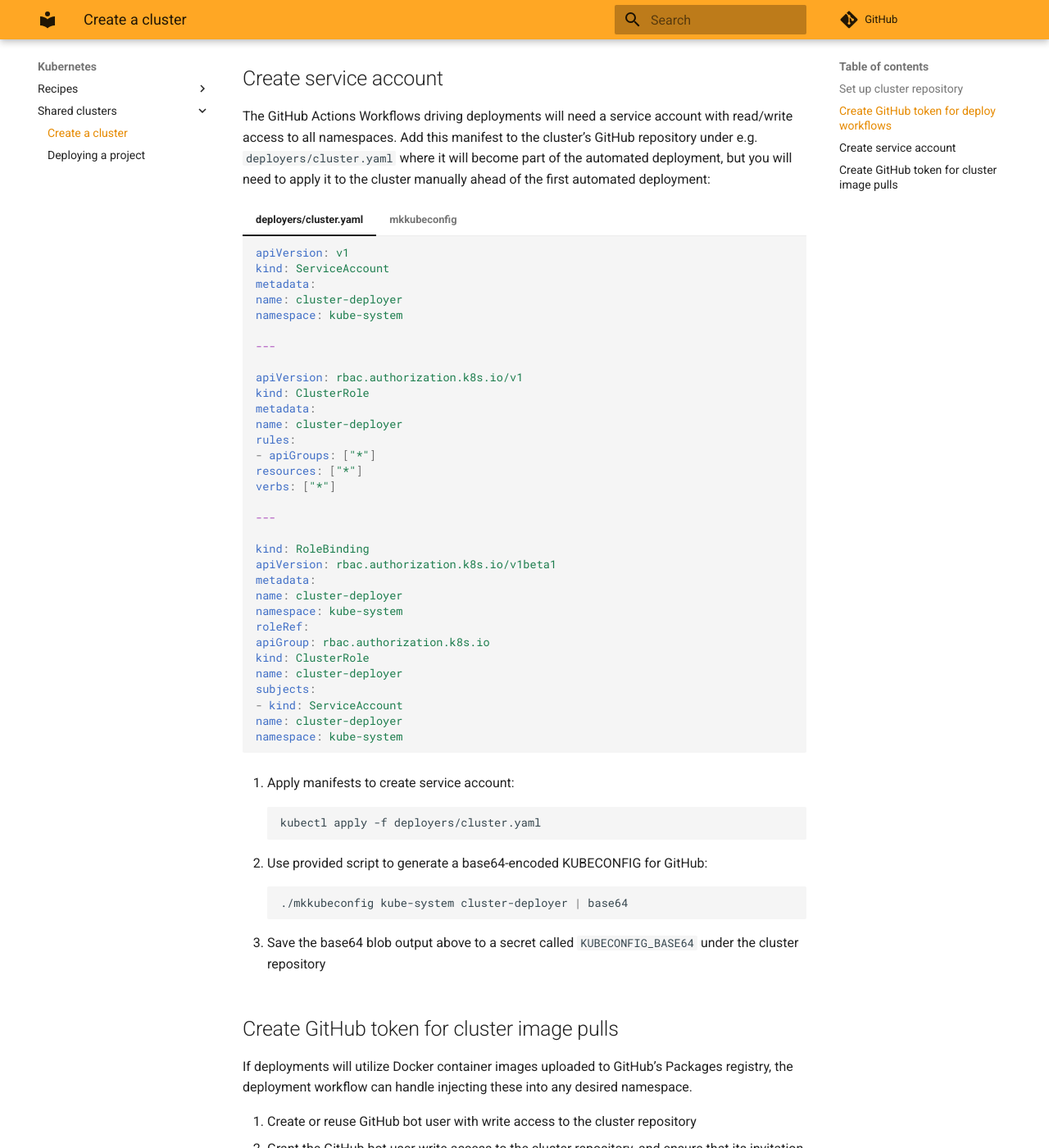
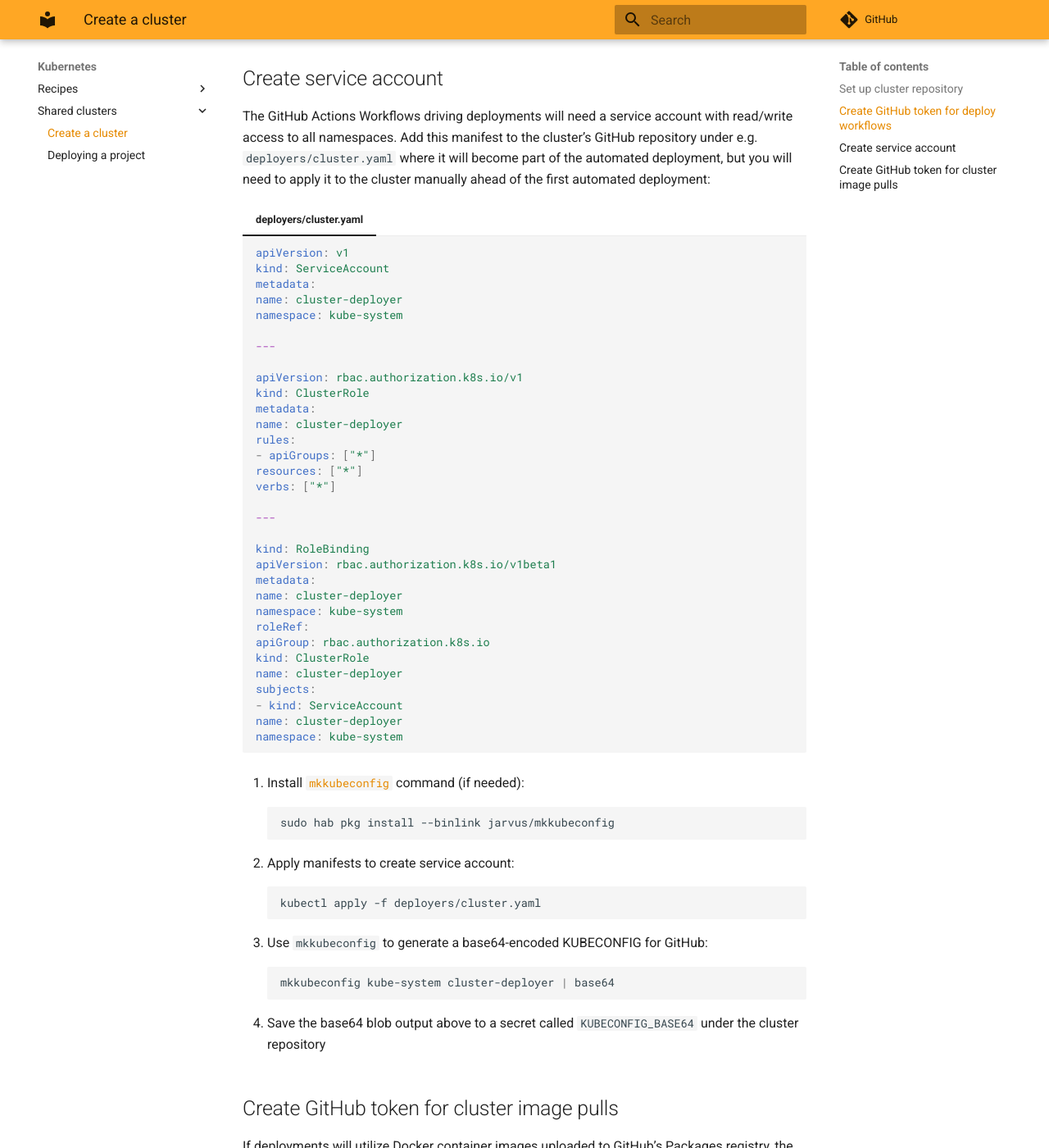
Before and after one commit to JarvusLabs/library, an MkDocs documentation site: the page built from docs/kubernetes/shared-clusters/create-cluster.md, in a window 1280 px wide and 1400 px high, scrolled down 2459 px. Shown: the whole window at 82% size. Built offline with MkDocs 1.6.1 and Material for MkDocs 9.7.7, drawn with Linux system fonts in a browser that asks for light colours; nearby versions of some CDN libraries; comment, search, counter and statistics services are not loaded; some of the changed lines change nothing that is shown.

Commit message:
docs: reference mkkubeconfig command instead of embedding

````diff
--- a/docs/kubernetes/shared-clusters/create-cluster.md
+++ b/docs/kubernetes/shared-clusters/create-cluster.md
@@ -138,61 +138,25 @@ The GitHub Actions Workflows driving deployments will need a service account wit
     namespace: kube-system
     ```
 
-=== "mkkubeconfig"
+1. Install [`mkkubeconfig`](https://github.com/JarvusInnovations/mkkubeconfig) command (if needed):
 
     ```bash
-    #!/bin/bash
-    # adapted from: https://gist.github.com/ericchiang/d2a838ddad3f44436ae001a342e1001e
-
-    TEMPDIR=$( mktemp -d )
-
-    trap "{ rm -rf $TEMPDIR ; exit 255; }" EXIT
-
-    SA_SECRET=$( kubectl get sa -n $1 $2 -o jsonpath='{.secrets[0].name}' )
-
-    # Pull the bearer token and cluster CA from the service account secret.
-    BEARER_TOKEN=$( kubectl get secrets -n $1 $SA_SECRET -o jsonpath='{.data.token}' | base64 -d )
-    kubectl get secrets -n $1 $SA_SECRET -o jsonpath='{.data.ca\.crt}' | base64 -d > $TEMPDIR/ca.crt
-
-    CLUSTER_URL=$( kubectl config view -o jsonpath='{.clusters[0].cluster.server}' )
-
-    KUBECONFIG=$TEMPDIR/kubeconfig.yaml
-
-    1>&2 kubectl config --kubeconfig=$KUBECONFIG \
-        set-cluster \
-        $CLUSTER_URL \
-        --server=$CLUSTER_URL \
-        --certificate-authority=$TEMPDIR/ca.crt \
-        --embed-certs=true
-
-    1>&2 kubectl config --kubeconfig=$KUBECONFIG \
-        set-credentials $2 --token=$BEARER_TOKEN
-
-    1>&2 kubectl config --kubeconfig=$KUBECONFIG \
-        set-context $2 \
-        --cluster=$CLUSTER_URL \
-        --namespace=$1 \
-        --user=$2
-
-    1>&2 kubectl config --kubeconfig=$KUBECONFIG \
-        use-context $2
-
-    cat $KUBECONFIG
+    sudo hab pkg install --binlink jarvus/mkkubeconfig
     ```
 
-1. Apply manifests to create service account:
+2. Apply manifests to create service account:
 
     ```bash
     kubectl apply -f deployers/cluster.yaml
     ```
 
-2. Use provided script to generate a base64-encoded KUBECONFIG for GitHub:
+3. Use `mkkubeconfig` to generate a base64-encoded KUBECONFIG for GitHub:
 
     ```bash
-    ./mkkubeconfig kube-system cluster-deployer | base64
+    mkkubeconfig kube-system cluster-deployer | base64
     ```
 
-3. Save the base64 blob output above to a secret called `KUBECONFIG_BASE64` under the cluster repository
+4. Save the base64 blob output above to a secret called `KUBECONFIG_BASE64` under the cluster repository
 
 ## Create GitHub token for cluster image pulls
 
````
